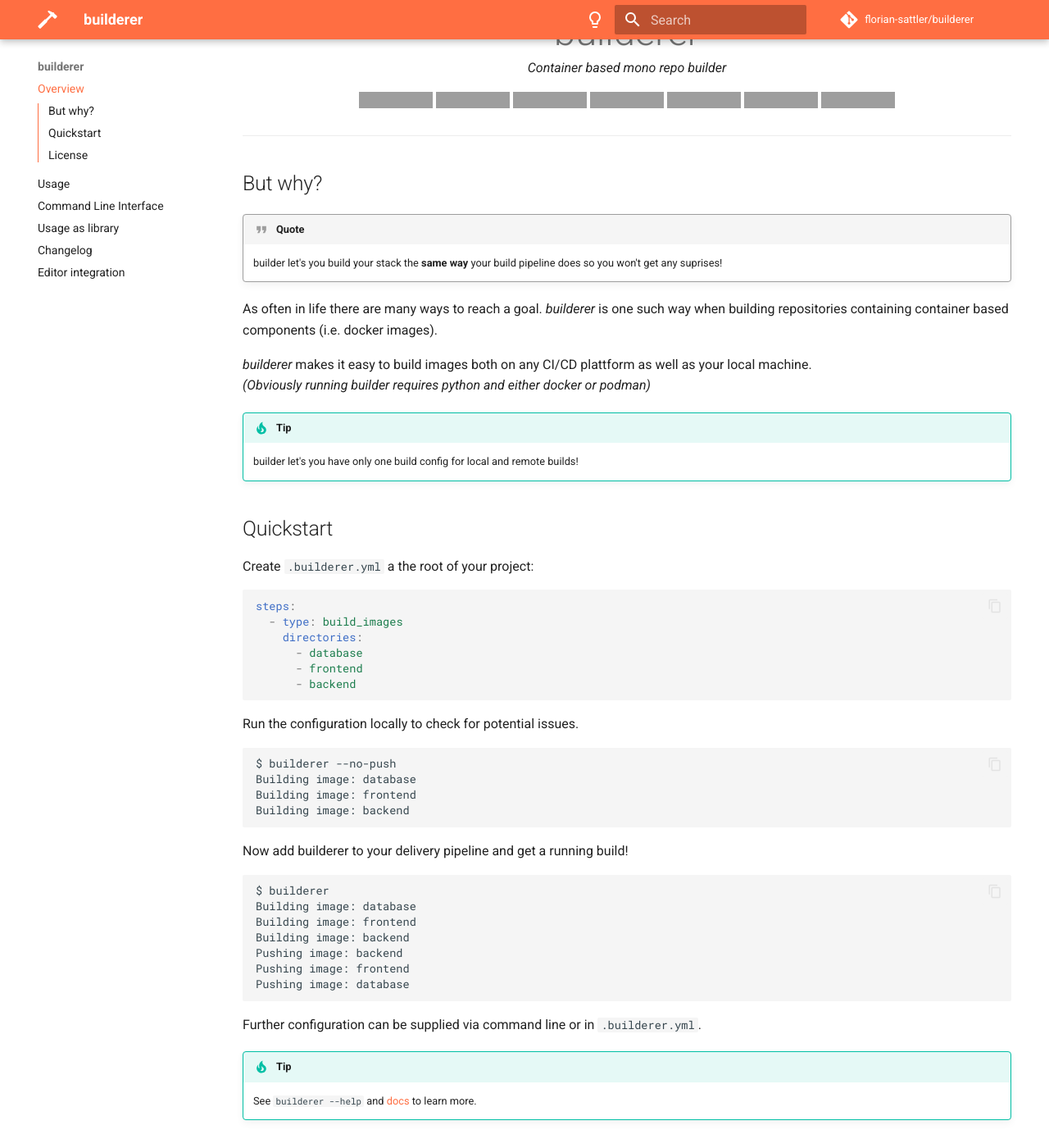
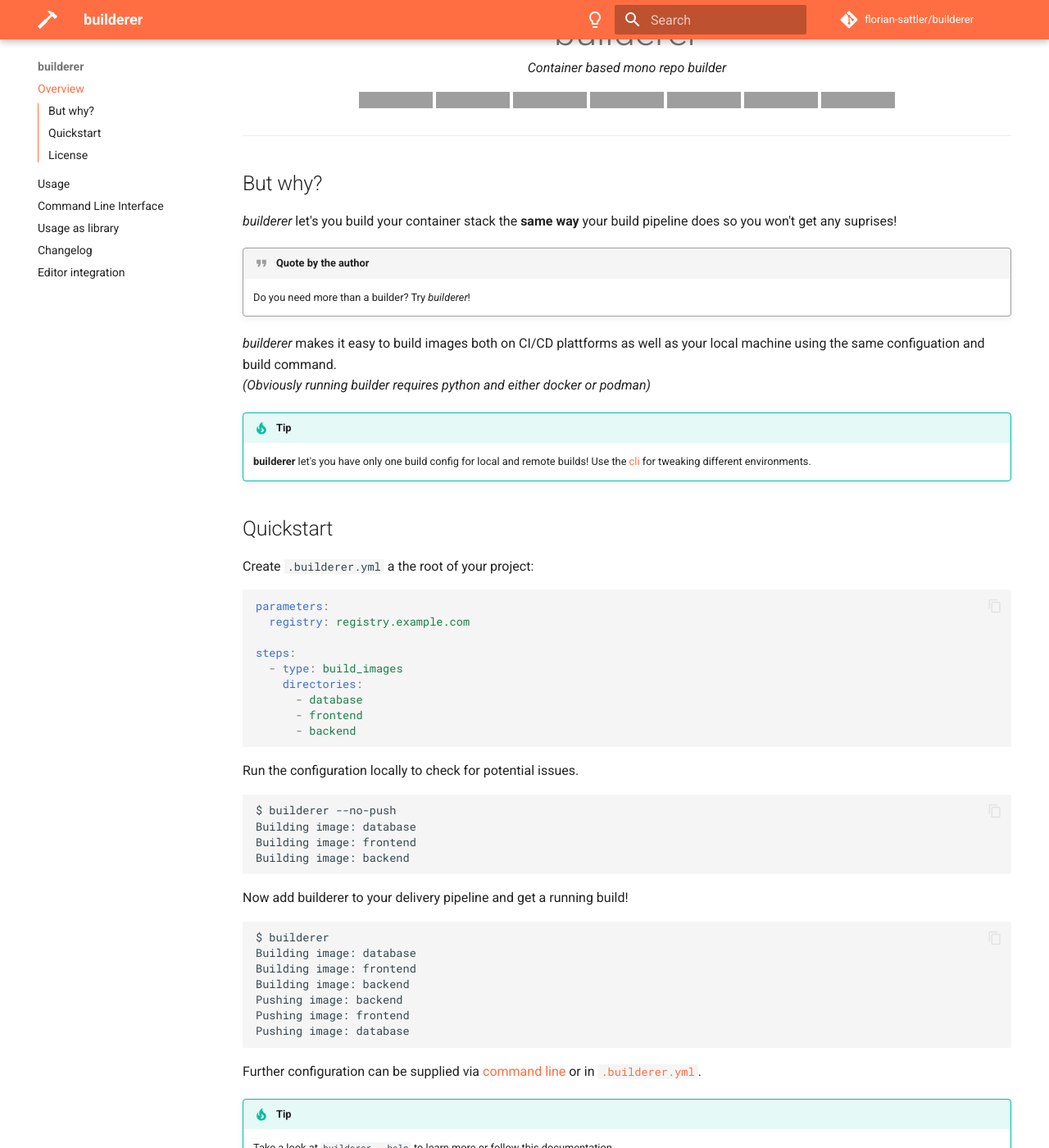
Before and after one commit to florian-sattler/builderer, an MkDocs documentation site: the page built from docs/index.md, in a window 1280 px wide and 1400 px high, scrolled down 332 px. Shown: the whole window at 82% size. Built offline with MkDocs 1.6.1 and Material for MkDocs 9.7.7, drawn with Linux system fonts in a browser that asks for light colours; comment, search, counter and statistics services are not loaded; some of the changed text lies outside the part shown; grey boxes are pictures that could not be loaded.

````diff
--- a/docs/index.md
+++ b/docs/index.md
@@ -35,25 +35,27 @@
 
 ## But why?
 
-!!! quote
+_builderer_ let's you build your container stack the **same way** your build pipeline does so you won't get any suprises!
 
-    builder let's you build your stack the __same way__ your build pipeline does so you won't get any suprises!
+!!! quote "Quote by the author"
 
-As often in life there are many ways to reach a goal.
-_builderer_ is one such way when building repositories containing container based components (i.e. docker images).
+    Do you need more than a builder? Try _builderer_!
 
-_builderer_ makes it easy to build images both on any CI/CD plattform as well as your local machine.
+_builderer_ makes it easy to build images both on CI/CD plattforms as well as your local machine using the same configuation and build command.
 <br>_(Obviously running builder requires python and either docker or podman)_
 
 !!! tip
 
-    builder let's you have only one build config for local and remote builds!
+    __builderer__ let's you have only one build config for local and remote builds! Use the [cli](cli.md) for tweaking different environments.
 
 ## Quickstart
 
 Create `.builderer.yml` a the root of your project:
 
 ```yaml
+parameters:
+  registry: registry.example.com
+
 steps:
   - type: build_images
     directories:
@@ -83,11 +85,11 @@ Pushing image: frontend
 Pushing image: database
 ```
 
-Further configuration can be supplied via command line or in `.builderer.yml`.
+Further configuration can be supplied via [command line](cli.md) or in [`.builderer.yml`](usage.md).
 
 !!! TIP
 
-    See `builderer --help` and [docs](https://builderer.florian-sattler.de) to learn more.
+    Take a look at `builderer --help` to learn more or follow this documentation.
 
 ## License
 
--- a/mkdocs.yml
+++ b/mkdocs.yml
@@ -75,5 +75,6 @@ plugins:
       handlers:
         python:
           options:
+            heading_level: 3
             show_source: false
   - search
````
Also changed, not shown: CHANGELOG.md (+1 -0 lines), PUBLISH.md (+0 -24 lines), docs/library.md (+1 -1 lines), 1 other file.
